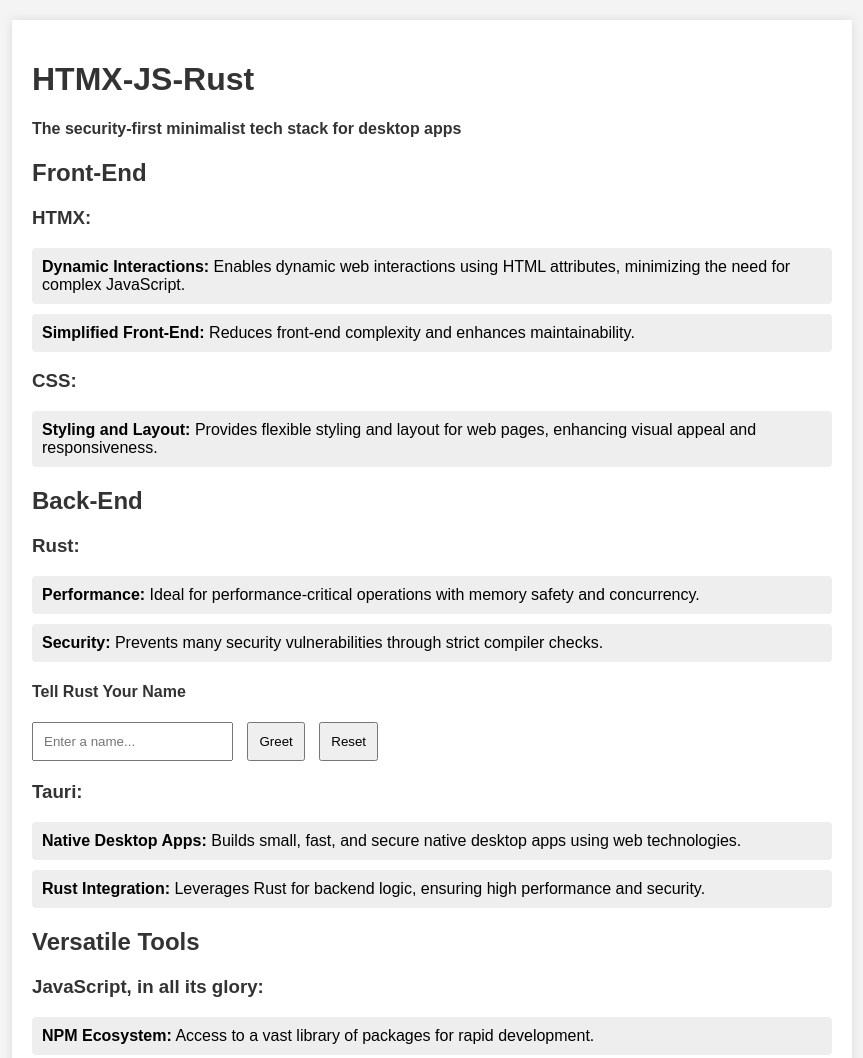
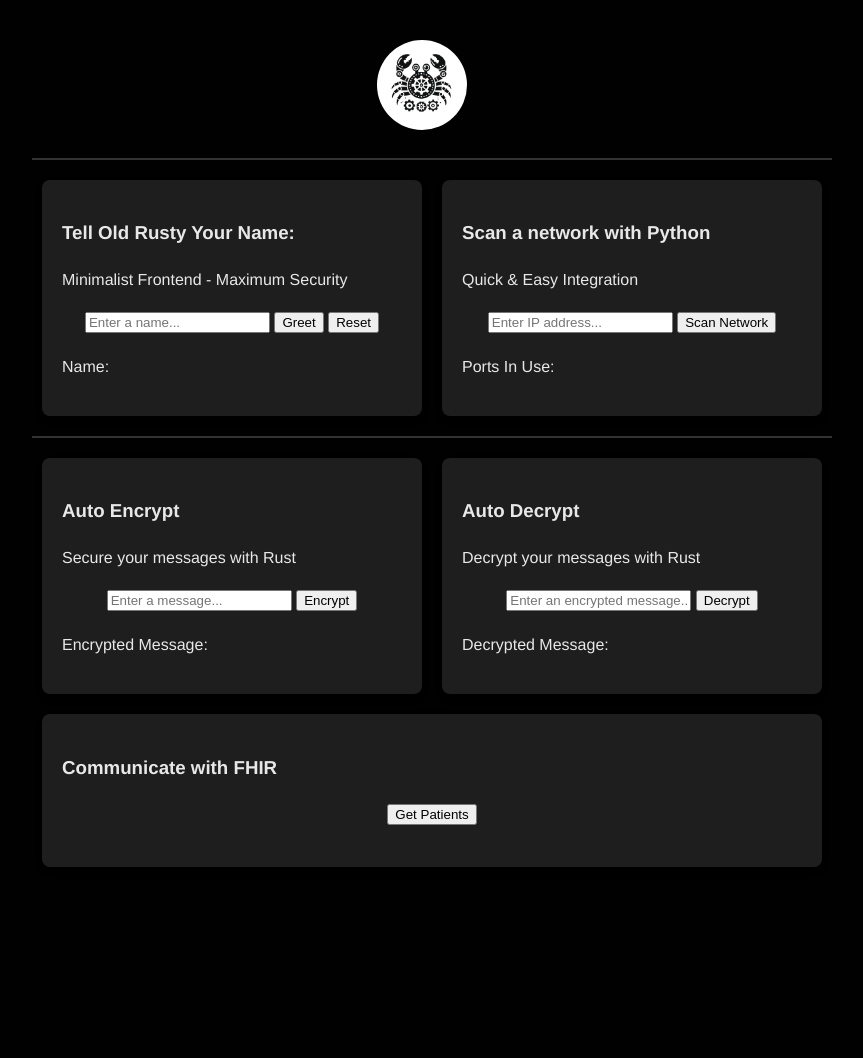
Before and after one commit to daveymason/old-rusty-app, a website: page src/index.html in a window 1280 px wide. Shown: the top 1058 px of the page, without its empty margins (208-1071 px from the left). After the commit the page ends 917 px from the top, so only its background shows below. Drawn offline with Linux system fonts and the light colour scheme.

Commit message:
Encryption made simple

```diff
--- a/src-tauri/Cargo.toml
+++ b/src-tauri/Cargo.toml
@@ -13,6 +13,7 @@
 serde = { version = "1", features = ["derive"] }
 serde_json = "1"
 reqwest = { version = "0.11", features = ["blocking", "json"] }
+base64 = "0.13"
 
 [features]
 # This feature is used for production builds or when a dev server is not specified, DO NOT REMOVE!!
--- a/src/index.html
+++ b/src/index.html
@@ -1,144 +1,91 @@
 <!doctype html>
 <html lang="en">
+
 <head>
   <meta charset="UTF-8" />
   <meta name="viewport" content="width=device-width, initial-scale=1.0" />
   <title>Tauri - Javascript & Rust</title>
   <script src="htmx.min.js"></script>
   <script src="htmx-tauri.js"></script>
-  <style>
-    body {
-      font-family: Arial, sans-serif;
-      background-color: #f4f4f4;
-      margin: 0;
-      padding: 20px;
-    }
-    .container {
-      max-width: 800px;
-      margin: 0 auto;
-      background-color: #fff;
-      padding: 20px;
-      box-shadow: 0 0 10px rgba(0, 0, 0, 0.1);
-    }
-    h1, h2, h3, h4 {
-      color: #333;
-    }
-    ul {
-      list-style: none;
-      padding: 0;
-    }
-    ul li {
-      background: #eee;
-      margin: 10px 0;
-      padding: 10px;
-      border-radius: 4px;
-    }
-    .row {
-      margin-bottom: 20px;
-    }
-    input, button {
-      padding: 10px;
-      margin-right: 10px;
-    }
-    button {
-      cursor: pointer;
-    }
-    .card {
-      background: #eee;
-      margin: 10px 0;
-      padding: 10px;
-      border-radius: 4px;
-      box-shadow: 0 0 5px rgba(0, 0, 0, 0.1);
-    }
-    .card h3 {
-      margin: 0;
-    }
-    .card p {
-      margin: 5px 0;
-    }
-  </style>
+  <link rel="stylesheet" href="styles.css" />
 </head>
+
 <body>
   <div class="container">
-    <h1>HTMX-JS-Rust</h1>
-    <h4>The security-first minimalist tech stack for desktop apps</h4>
-
-    <h2>Front-End</h2>
-    <h3>HTMX:</h3>
-    <ul>
-      <li><strong>Dynamic Interactions:</strong> Enables dynamic web interactions using HTML attributes, minimizing the need for complex JavaScript.</li>
-      <li><strong>Simplified Front-End:</strong> Reduces front-end complexity and enhances maintainability.</li>
-    </ul>
-
-    <h3>CSS:</h3>
-    <ul>
-      <li><strong>Styling and Layout:</strong> Provides flexible styling and layout for web pages, enhancing visual appeal and responsiveness.</li>
-    </ul>
-
-    <h2>Back-End</h2>
-    <h3>Rust:</h3>
-    <ul>
-      <li><strong>Performance:</strong> Ideal for performance-critical operations with memory safety and concurrency.</li>
-      <li><strong>Security:</strong> Prevents many security vulnerabilities through strict compiler checks.</li>
-    </ul>
-    <h4>Tell Rust Your Name</h4>
+    <div class="header">
+      <div class="logo">
+        <img src="logo.png" alt="Steampunk Crab Logo" class="mainLogo" height="80px" width="80px">
+      </div>
+    </div>
+    <div class="divider"></div>
+    <div class="flex-container">
+      <div class="box">
+        <h3>Tell Old Rusty Your Name:</h3>
+        <p>Minimalist Frontend - Maximum Security</p>
         <div class="row">
           <input id="greet-input" name="name" placeholder="Enter a name..." />
-      <button hx-post="command:greet"
-              hx-include="[name='name']"
-              hx-trigger="click"
-              hx-target="#greet-msg"
-              hx-swap="innerHTML">Greet</button>
-      <button hx-get="command:reset"
-              hx-trigger="click"
-              hx-target="#greet-msg"
-              hx-swap="innerHTML">Reset</button>
+          <button hx-post="command:greet" hx-include="[name='name']" hx-trigger="click" hx-target="#greet-msg" hx-swap="innerHTML">Greet</button>
+          <button hx-get="command:reset" hx-trigger="click" hx-target="#greet-msg" hx-swap="innerHTML">Reset</button>
         </div>
+        <p>Name:
           <div id="greet-msg"></div>
+        </p>
+      </div>
 
-    <h3>Tauri:</h3>
-    <ul>
-      <li><strong>Native Desktop Apps:</strong> Builds small, fast, and secure native desktop apps using web technologies.</li>
-      <li><strong>Rust Integration:</strong> Leverages Rust for backend logic, ensuring high performance and security.</li>
-    </ul>
-
-    <h2>Versatile Tools</h2>
-    <h3>JavaScript, in all its glory:</h3>
-    <ul>
-      <li><strong>NPM Ecosystem:</strong> Access to a vast library of packages for rapid development.</li>
-      <li><strong>TypeScript:</strong> Enhances JavaScript with static types for improved code quality.</li>
-    </ul>
-
-    <h3>Python, effortless interaction:</h3>
-    <ul>
-      <li><strong>Versatility:</strong> Perfect for scripting, automation, and backend services.</li>
-      <li><strong>Flask:</strong> Lightweight framework for building and deploying web applications.</li>
-    </ul>
-
-    <h4>Scan a network to see which ports are in use (Use 127.0.0.1 to scan your own!)</h4>
+      <div class="box">
+        <h3>Scan a network with Python</h3>
+        <p>Quick & Easy Integration</p>
         <div class="row">
           <input id="scan-input" name="ip" placeholder="Enter IP address..." />
-      <button hx-post="command:scan_network"
-              hx-include="[name='ip']"
-              hx-trigger="click"
-              hx-target="#scan-results"
-              hx-swap="innerHTML">Scan Network</button>
+          <button hx-post="command:scan_network" hx-include="[name='ip']" hx-trigger="click" hx-target="#scan-results" hx-swap="innerHTML">Scan Network</button>
         </div>
+        <p>Ports In Use:
+          <div id="scan-results"></div>
+        </p>
+      </div>
+    </div>
+    <div class="divider"></div>
+
+    <div class="flex-container">
+      <div class="box">
+        <h3>Auto Encrypt</h3>
+        <p>Secure your messages with Rust</p>
         <div class="row">
-      <p>Ports In Use: <div id="scan-results"></div></p>
+          <input id="encrypt-input" name="message" placeholder="Enter a message..." />
+          <button hx-post="command:encrypt" hx-include="[name='message']" hx-trigger="click" hx-target="#encrypt-msg" hx-swap="innerHTML">Encrypt</button>
+        </div>
+        <p>Encrypted Message:
+          <div id="encrypt-msg"></div>
+        </p>
+      </div>
+      <div class="box">
+
+        <h3>Auto Decrypt</h3>
+        <p>Decrypt your messages with Rust</p>
+        <div class="row">
+          <input id="decrypt-input" name="message" placeholder="Enter an encrypted message..." />
+          <button hx-post="command:decrypt" hx-include="[name='message']" hx-trigger="click" hx-target="#decrypt-msg" hx-swap="innerHTML">Decrypt</button>
+        </div>
+        <p>Decrypted Message:
+          <div id="decrypt-msg"></div>
+        </p>
       </div>
 
+      </div>
+
+    <div class="flex-container">
+      <div class="box">
         <h3>Communicate with FHIR</h3>
         <div class="row">
-      <button hx-post="command:search_patients"
-              hx-trigger="click"
-              hx-target="#fhir-patient-cards"
-              hx-swap="innerHTML">Get Pateints</button>
+          <button hx-post="command:search_patients" hx-trigger="click" hx-target="#fhir-patient-cards" hx-swap="innerHTML">Get Patients</button>
         </div>
       <div class="row" id="fhir-patient-cards">
+        <!-- Cards will be populated here -->
+      </div>
+      </div>
 
     </div>
   </div>
+</body>
 
-</body>
-</html
+</html>
--- a/src/styles.css
+++ b/src/styles.css
@@ -1,112 +1,97 @@
-.logo.vanilla:hover {
-  filter: drop-shadow(0 0 2em #ffe21c);
+.reggaeGreen {
+  color: #1D9F1D;
+  /* Reggae Green */
 }
-:root {
-  font-family: Inter, Avenir, Helvetica, Arial, sans-serif;
-  font-size: 16px;
-  line-height: 24px;
-  font-weight: 400;
 
-  color: #0f0f0f;
-  background-color: #f6f6f6;
+.reggaeYellow {
+  color: #FFD700;
+  /* Reggae Yellow */
+}
 
-  font-synthesis: none;
-  text-rendering: optimizeLegibility;
-  -webkit-font-smoothing: antialiased;
-  -moz-osx-font-smoothing: grayscale;
-  -webkit-text-size-adjust: 100%;
+.reggaeRed {
+  color: #FF0000;
+  /* Reggae Red */
+}
+
+body {
+  font-family: 'Helvetica Neue', Arial, sans-serif;
+  margin: 0;
+  padding: 20px;
+  color: #e8e8e8;
+  background-color: #010101;
+  line-height: 1.6;
 }
 
 .container {
-  margin: 0;
-  padding-top: 10vh;
+  max-width: 800px;
+  margin: 0 auto;
+  padding: 20px;
+}
+
+.header {
   display: flex;
-  flex-direction: column;
+  align-items: center;
   justify-content: center;
+  text-align: center;
+  margin-bottom: 20px;
+}
+
+.header img {
+  width: 80px;
+  margin-right: 20px;
+  border-radius: 50%;
+}
+
+.slogan {
+  text-align: center;
+  margin-top: 5px;
+}
+
+.row {
+  margin-bottom: 20px;
   text-align: center;
 }
 
-.logo {
-  height: 6em;
-  padding: 1.5em;
-  will-change: filter;
-  transition: 0.75s;
+.mainLogo {
+  background: #fff;
+  border-radius: 50%;
+  padding: 5px;
 }
 
-.logo.tauri:hover {
-  filter: drop-shadow(0 0 2em #24c8db);
+.divider {
+  height: 2px;
+  background-color: #333;
+  margin: 10px 0;
 }
 
-.row {
-  display: flex;
-  justify-content: center;
+.box {
+  background-color: #1E1E1E;
+  padding: 20px;
+  margin: 10px 0;
+  border-radius: 8px;
+  box-shadow: 0 4px 8px rgba(0, 0, 0, 0.1);
+  text-align: left;
 }
 
-a {
-  font-weight: 500;
-  color: #646cff;
-  text-decoration: inherit;
+.flex-container {
+  display: flex;
+  flex-wrap: wrap;
+  justify-content: space-between;
 }
 
-a:hover {
-  color: #535bf2;
+.flex-container .box {
+  flex: 1 1 calc(50% - 20px);
+  box-sizing: border-box;
+  margin: 10px;
 }
 
-h1 {
-  text-align: center;
+.two-column {
+  display: flex;
+  flex-direction: row;
+  justify-content: space-between;
+  gap: 20px;
 }
 
-input,
-button {
-  border-radius: 8px;
-  border: 1px solid transparent;
-  padding: 0.6em 1.2em;
-  font-size: 1em;
-  font-weight: 500;
-  font-family: inherit;
-  color: #0f0f0f;
-  background-color: #ffffff;
-  transition: border-color 0.25s;
-  box-shadow: 0 2px 2px rgba(0, 0, 0, 0.2);
+.two-column .column {
+  flex: 1;
 }
-
-button {
-  cursor: pointer;
-}
-
-button:hover {
-  border-color: #396cd8;
-}
-button:active {
-  border-color: #396cd8;
-  background-color: #e8e8e8;
-}
-
-input,
-button {
-  outline: none;
-}
-
-#greet-input {
-  margin-right: 5px;
-}
-
-@media (prefers-color-scheme: dark) {
-  :root {
-    color: #f6f6f6;
-    background-color: #2f2f2f;
-  }
-
-  a:hover {
-    color: #24c8db;
-  }
-
-  input,
-  button {
-    color: #ffffff;
-    background-color: #0f0f0f98;
-  }
-  button:active {
-    background-color: #0f0f0f69;
-  }
-}
```
Also changed, not shown: src/logo.png (added), 3 other files. Lines whose indentation alone changed are shown as unchanged.
